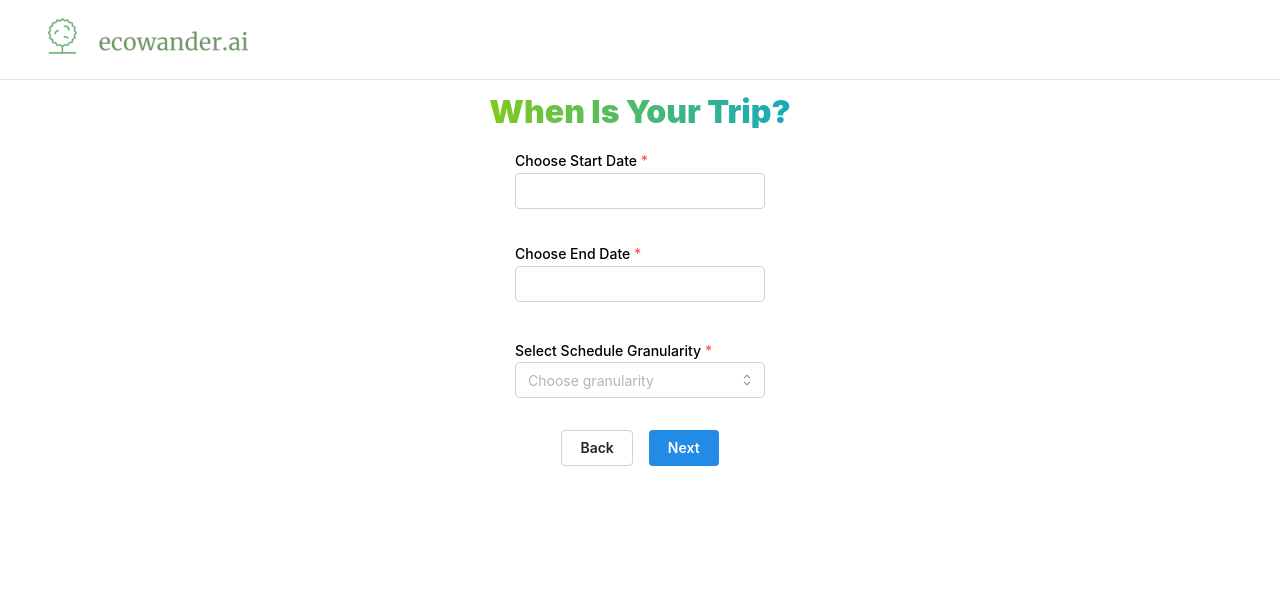
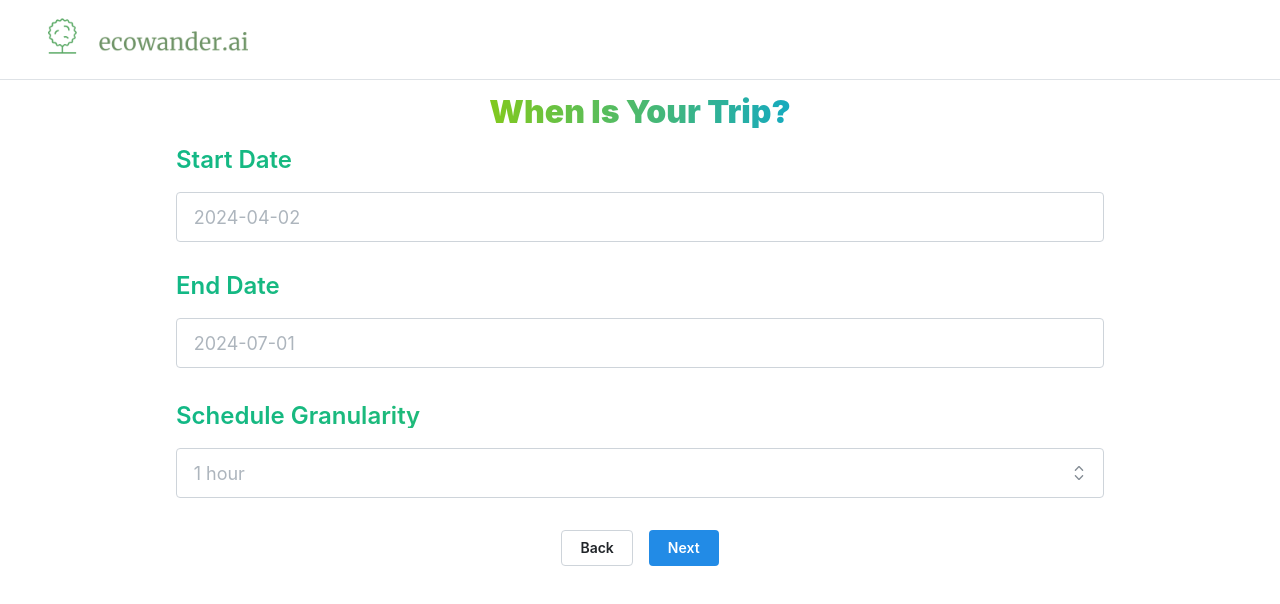
Before and after one commit to apramm/Ecowander.ai, a React (Vite) app in the folder Frontend/: page / in a window 1280 px wide. Both pictures are taken after a click on the button "Start!". Shown: the top 604 px of the page. Built offline with nearby package versions, Linux system fonts and the light colour scheme.

Commit message:
Improve styling of Page1

```diff
--- a/Frontend/src/pages/Page1.tsx
+++ b/Frontend/src/pages/Page1.tsx
@@ -54,37 +54,63 @@ const Page1: React.FC<DateSelectorProps> = ({ formData, setFormData }) => {
 
       <Box style={{ display: 'flex', flexDirection: 'column', gap: '1rem' }}>
         <Box>
+          <Text
+            mb={20}
+            size="1.5rem"
+            variant="gradient"
+            gradient={{ from: 'teal', to: 'green', deg: 90 }}
+            style={{ fontWeight: 600 }}
+          >
+            Start Date
+          </Text>
           <DateInput
             required
-            label="Choose Start Date"
+            placeholder="2024-04-02"
             value={formData.startDate ? new Date(formData.startDate) : null}
             onChange={handleStartDateChange}
             mb="md"
-            style={{ width: '100%', maxWidth: '250px', margin: '0 auto' }} // Centered and smaller
+            size="lg"
           />
         </Box>
 
         <Box>
+          <Text
+            mb={20}
+            size="1.5rem"
+            variant="gradient"
+            gradient={{ from: 'teal', to: 'green', deg: 90 }}
+            style={{ fontWeight: 600 }}
+          >
+            End Date
+          </Text>
           <DateInput
             required
-            label="Choose End Date"
+            placeholder="2024-07-01"
             value={formData.endDate ? new Date(formData.endDate) : null}
             onChange={handleEndDateChange}
             mb="lg"
-            style={{ width: '100%', maxWidth: '250px', margin: '0 auto' }} // Centered and smaller
+            size="lg"
           />
         </Box>
 
         <Box>
+          <Text
+            mb={20}
+            size="1.5rem"
+            variant="gradient"
+            gradient={{ from: 'teal', to: 'green', deg: 90 }}
+            style={{ fontWeight: 600 }}
+          >
+            Schedule Granularity
+          </Text>
           <Select
             required
-            label="Select Schedule Granularity"
-            placeholder="Choose granularity"
+            placeholder="1 hour"
             data={granularityOptions}
             value={String(formData.scheduleGranularity)} // Convert number to string for Select
             onChange={handleGranularityChange}
             mb="md"
-            style={{ width: '100%', maxWidth: '250px', margin: '0 auto' }} // Centered
+            size="lg"
           />
         </Box>
       </Box>
```
